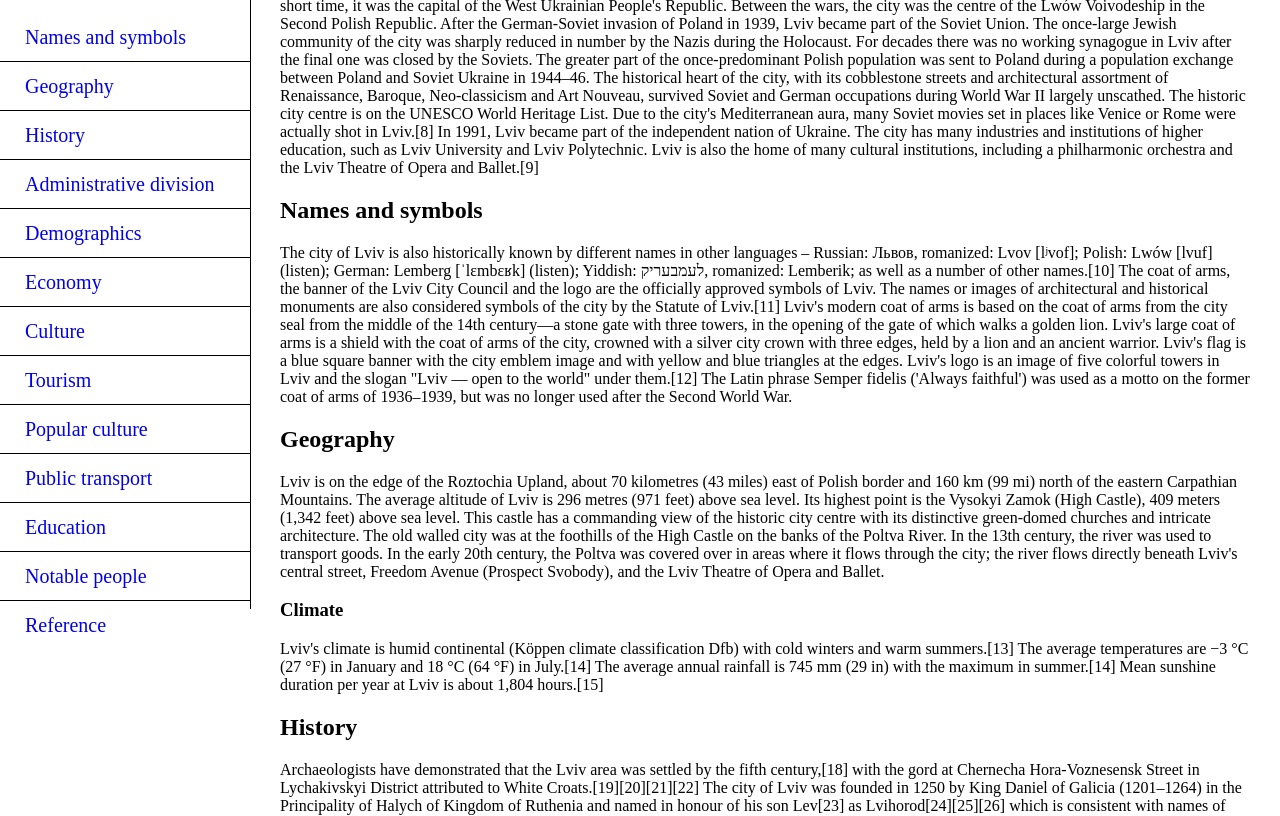
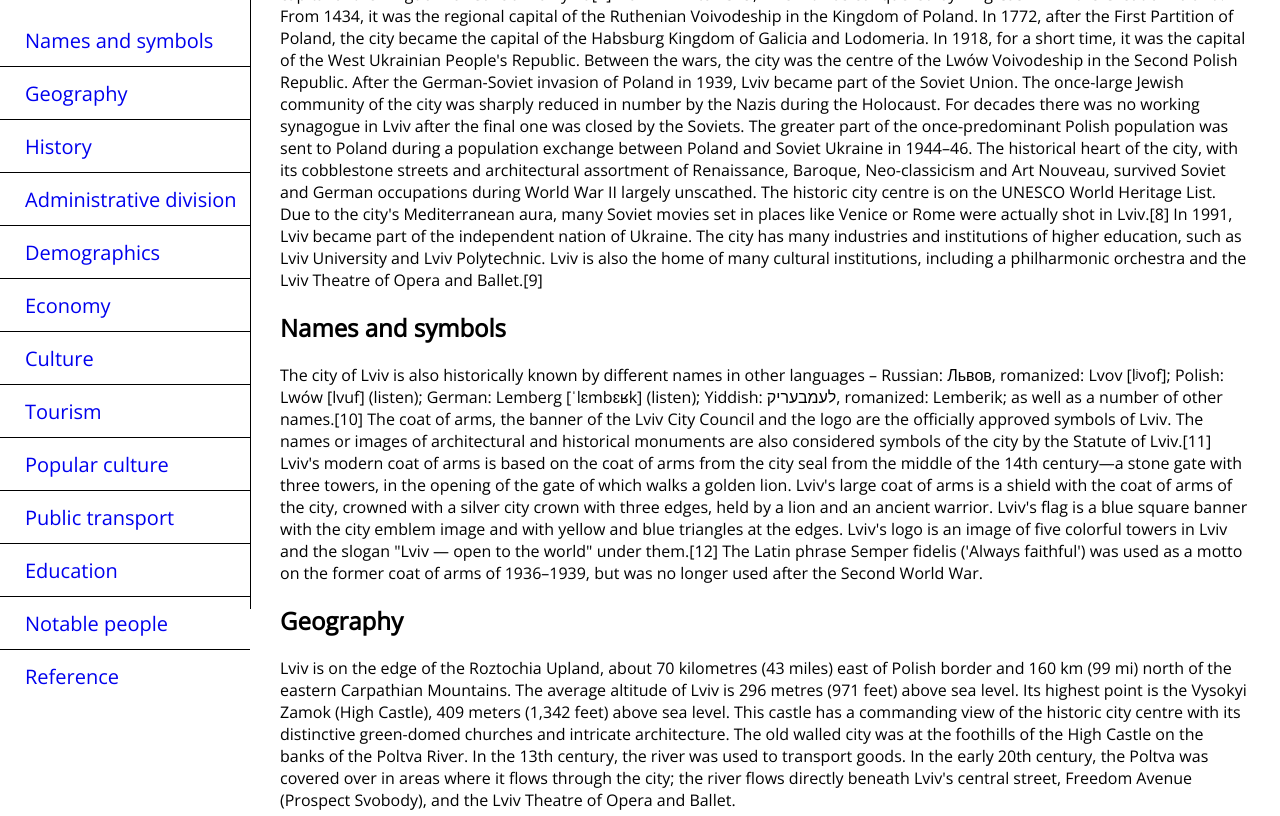
Before and after one commit to yuriihead/lviv-city-ukraine, a plain HTML site: page index.html in a window 1280 px wide. Shown: the part 191-1007 px from the top of the page. Drawn offline with nearby package versions, Linux system fonts and the light colour scheme.

Commit message:
added fonts

```diff
--- a/index.html
+++ b/index.html
@@ -6,6 +6,9 @@
     <meta name="viewport" content="width=device-width, initial-scale=1.0">
     <title>Document</title>
     <link rel="stylesheet" href="styles.css">
+    <link rel="preconnect" href="https://fonts.googleapis.com">
+    <link rel="preconnect" href="https://fonts.gstatic.com" crossorigin>
+    <link href="https://fonts.googleapis.com/css2?family=Open+Sans:ital,wght@0,300;0,400;1,300&display=swap" rel="stylesheet">
 </head>
 <body>
     <nav class="navbar">
--- a/styles.css
+++ b/styles.css
@@ -1,6 +1,7 @@
 body {
     margin: 0;
     margin-left: 250px;
+    font-family: 'Open Sans', sans-serif;
 }
 
 .navbar {
```
